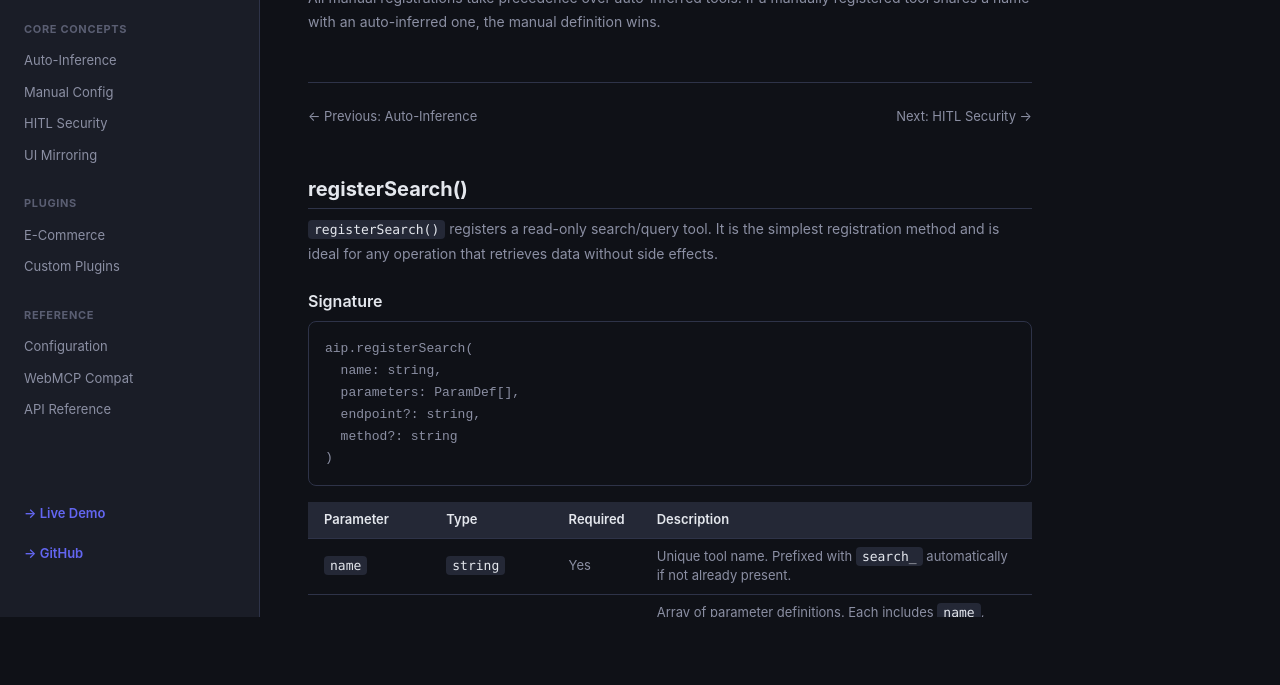
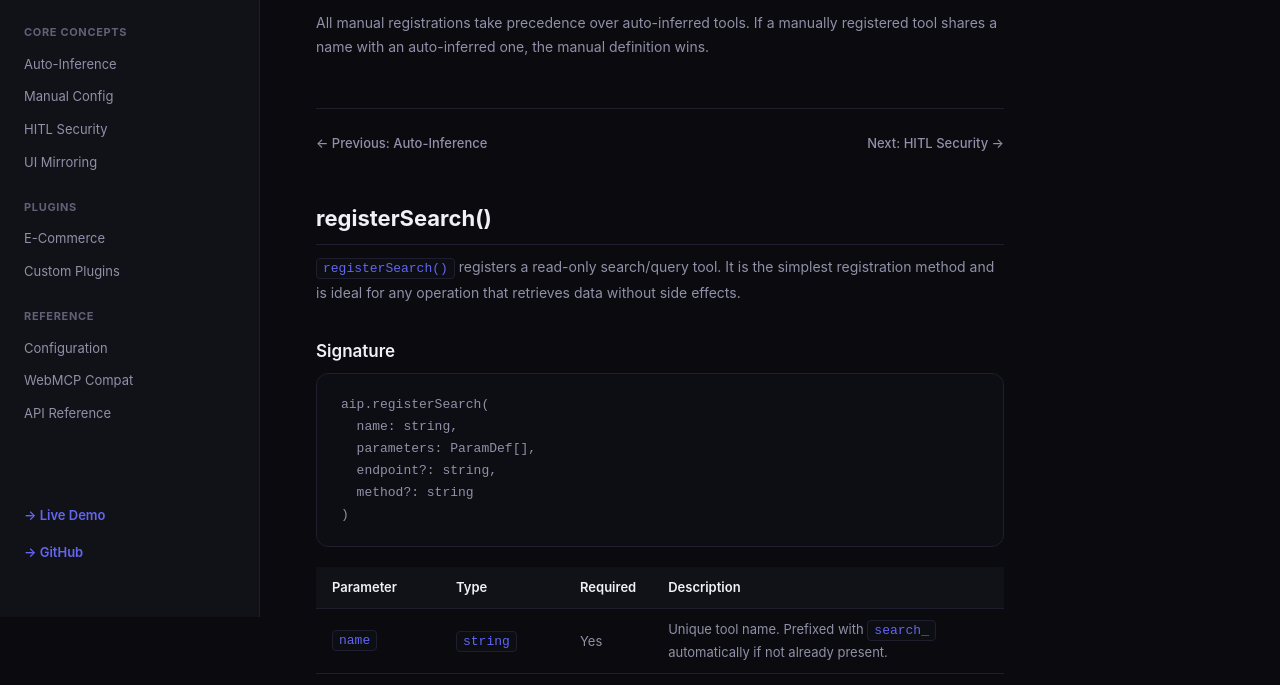
Before and after one commit to agent-interaction-labs/aipjs, a website: page docs/manual-config.html in a window 1280 px wide. Shown: the part 183-868 px from the top of the page. Before the commit the page ends 800 px from the top, so only its background shows below. Drawn offline with Linux system fonts and the light colour scheme; files whose address does not match are found by name.

Commit message:
fix: make docs CSS standalone, drop broken demo import

```diff
--- a/docs/assets/docs.css
+++ b/docs/assets/docs.css
@@ -1,43 +1,83 @@
-/* ═══════════════════════════════════════════════════════════════════════════
-   aip.js Docs — Shared Styles
-   Extends the demo design system with docs-specific layout
-   ═══════════════════════════════════════════════════════════════════════════ */
+/* ══════════════════════════════════════════════════════════════
+   aip.js Docs — Professional dark theme
+   ══════════════════════════════════════════════════════════════ */
 
-@import '/aip.js/demo/framework/styles.css';
+:root {
+  --bg: #0a0a0f;
+  --bg-card: #111118;
+  --bg-code: #0d0d14;
+  --border: #1e1e2e;
+  --border-hover: #2e2e44;
+  --text: #f0f0f6;
+  --text-secondary: #9090a8;
+  --text-muted: #606078;
+  --accent: #6366f1;
+  --accent-bg: rgba(99,102,241,0.08);
+  --green: #22c55e;
+  --amber: #f59e0b;
+  --amber-bg: rgba(245,158,11,0.08);
+  --red: #ef4444;
+  --red-bg: rgba(239,68,68,0.08);
+  --radius: 12px;
+  --radius-sm: 8px;
+  --font: 'Inter', system-ui, -apple-system, sans-serif;
+  --font-mono: 'JetBrains Mono', 'Fira Code', monospace;
+  --transition: 0.15s ease;
+}
 
-/* ── Docs Shell ────────────────────────────────────────────────────────── */
+* { margin: 0; padding: 0; box-sizing: border-box; }
+
+body {
+  font-family: var(--font);
+  background: var(--bg);
+  color: var(--text);
+  line-height: 1.6;
+  -webkit-font-smoothing: antialiased;
+}
+
+/* ── Shell ────────────────────────────────────── */
 .docs-shell {
   display: flex;
-  height: 100vh;
+  min-height: 100vh;
 }
 
-/* ── Sidebar ───────────────────────────────────────────────────────────── */
+/* ── Sidebar ──────────────────────────────────── */
 .docs-sidebar {
   width: 260px;
   flex-shrink: 0;
-  background: var(--bg-secondary);
+  background: var(--bg-card);
   border-right: 1px solid var(--border);
-  overflow-y: auto;
-  padding: var(--space-lg) 0;
+  padding: 28px 0;
   display: flex;
   flex-direction: column;
+  position: sticky;
+  top: 0;
+  height: 100vh;
+  overflow-y: auto;
 }
 
 .docs-sidebar::-webkit-scrollbar { width: 4px; }
 .docs-sidebar::-webkit-scrollbar-thumb { background: var(--border); border-radius: 2px; }
 
 .sidebar-logo {
-  padding: 0 var(--space-lg) var(--space-lg);
+  padding: 0 24px 20px;
   font-size: 18px;
   font-weight: 800;
-  color: var(--accent);
+  letter-spacing: -0.02em;
   border-bottom: 1px solid var(--border);
-  margin-bottom: var(--space-md);
+  margin-bottom: 20px;
 }
 
+.sidebar-logo a {
+  color: var(--text);
+  text-decoration: none;
+}
+
+.sidebar-logo .accent { color: var(--accent); }
+
 .nav-section {
-  padding: 0 var(--space-md);
-  margin-bottom: var(--space-lg);
+  padding: 0 16px;
+  margin-bottom: 20px;
 }
 
 .nav-section-title {
@@ -46,16 +86,16 @@
   text-transform: uppercase;
   letter-spacing: 0.06em;
   color: var(--text-muted);
-  margin-bottom: var(--space-sm);
-  padding: 0 var(--space-sm);
+  margin-bottom: 6px;
+  padding: 0 8px;
 }
 
 .nav-link {
   display: flex;
   align-items: center;
   gap: 8px;
-  padding: 6px var(--space-sm);
-  border-radius: var(--radius-sm);
+  padding: 6px 8px;
+  border-radius: 6px;
   font-size: 13px;
   color: var(--text-secondary);
   text-decoration: none;
@@ -63,12 +103,12 @@
 }
 
 .nav-link:hover {
-  color: var(--text-primary);
-  background: var(--bg-tertiary);
+  color: var(--text);
+  background: rgba(255,255,255,0.04);
 }
 
 .nav-link.active {
-  color: var(--text-primary);
+  color: var(--text);
   background: var(--accent-bg);
   font-weight: 600;
 }
@@ -76,120 +116,126 @@
 .nav-link.demo-link {
   color: var(--accent);
   font-weight: 600;
-  margin-top: var(--space-sm);
+  margin-top: 4px;
 }
 
-/* ── Content Area ──────────────────────────────────────────────────────── */
+/* ── Content ──────────────────────────────────── */
 .docs-content {
   flex: 1;
   overflow-y: auto;
-  padding: var(--space-xl) var(--space-2xl);
-  max-width: 820px;
+  padding: 48px 56px;
+  max-width: 800px;
 }
 
 .docs-content::-webkit-scrollbar { width: 6px; }
 .docs-content::-webkit-scrollbar-thumb { background: var(--border); border-radius: 3px; }
 
 .docs-content h1 {
-  font-size: 28px;
+  font-size: 30px;
   font-weight: 800;
-  margin-bottom: var(--space-sm);
-  color: var(--text-primary);
+  letter-spacing: -0.03em;
+  margin-bottom: 8px;
 }
 
 .docs-content h2 {
-  font-size: 20px;
+  font-size: 22px;
   font-weight: 700;
-  margin-top: var(--space-2xl);
-  margin-bottom: var(--space-sm);
-  padding-bottom: var(--space-xs);
+  margin-top: 48px;
+  margin-bottom: 10px;
+  padding-bottom: 8px;
   border-bottom: 1px solid var(--border);
-  color: var(--text-primary);
 }
 
 .docs-content h3 {
-  font-size: 16px;
+  font-size: 17px;
   font-weight: 600;
-  margin-top: var(--space-lg);
-  margin-bottom: var(--space-sm);
-  color: var(--text-primary);
+  margin-top: 32px;
+  margin-bottom: 8px;
 }
 
 .docs-content p {
-  margin-bottom: var(--space-md);
-  line-height: 1.7;
+  margin-bottom: 16px;
+  line-height: 1.75;
   color: var(--text-secondary);
   font-size: 14px;
 }
 
+.docs-content a {
+  color: var(--accent);
+  text-decoration: none;
+  font-weight: 500;
+}
+
+.docs-content a:hover { text-decoration: underline; }
+
+.docs-content strong { color: var(--text); font-weight: 600; }
+
+/* ── Lists ─────────────────────────────────────── */
 .docs-content ul, .docs-content ol {
-  margin-bottom: var(--space-md);
-  padding-left: var(--space-lg);
+  margin-bottom: 16px;
+  padding-left: 20px;
 }
 
 .docs-content li {
-  margin-bottom: var(--space-xs);
+  margin-bottom: 6px;
   color: var(--text-secondary);
   font-size: 14px;
   line-height: 1.6;
 }
 
-.docs-content a {
-  color: var(--accent);
-  text-decoration: none;
-}
-
-.docs-content a:hover {
-  text-decoration: underline;
-}
-
-/* ── Inline Code ───────────────────────────────────────────────────────── */
+/* ── Code ──────────────────────────────────────── */
 .docs-content :not(pre) > code {
   font-family: var(--font-mono);
   font-size: 13px;
-  background: var(--bg-tertiary);
+  background: var(--bg-code);
   padding: 2px 6px;
   border-radius: 4px;
-  color: var(--text-primary);
+  color: var(--accent);
+  border: 1px solid var(--border);
 }
 
-/* ── Code Blocks ───────────────────────────────────────────────────────── */
 .docs-content pre {
-  background: var(--bg-primary);
+  background: var(--bg-code);
   border: 1px solid var(--border);
   border-radius: var(--radius);
-  padding: var(--space-md);
+  padding: 20px 24px;
   overflow-x: auto;
-  margin-bottom: var(--space-md);
+  margin-bottom: 20px;
 }
 
 .docs-content pre code {
   background: none;
   padding: 0;
   font-size: 13px;
-  line-height: 1.6;
+  line-height: 1.7;
   color: var(--text-secondary);
+  border: none;
 }
 
-/* ── Tables ────────────────────────────────────────────────────────────── */
+.docs-content pre .kw { color: #c084fc; }
+.docs-content pre .fn { color: #818cf8; }
+.docs-content pre .str { color: #22c55e; }
+.docs-content pre .cm { color: var(--text-muted); }
+
+/* ── Tables ────────────────────────────────────── */
 .docs-content table {
   width: 100%;
   border-collapse: collapse;
-  margin-bottom: var(--space-md);
+  margin-bottom: 20px;
   font-size: 13px;
 }
 
 .docs-content th {
   text-align: left;
-  padding: var(--space-sm) var(--space-md);
-  background: var(--bg-tertiary);
-  color: var(--text-primary);
+  padding: 10px 16px;
+  background: var(--bg-card);
+  color: var(--text);
   font-weight: 600;
   border-bottom: 1px solid var(--border);
 }
 
 .docs-content td {
-  padding: var(--space-sm) var(--space-md);
+  padding: 10px 16px;
   border-bottom: 1px solid var(--border);
   color: var(--text-secondary);
 }
@@ -200,19 +246,15 @@
   color: var(--accent);
 }
 
-/* ── Callouts ──────────────────────────────────────────────────────────── */
+/* ── Callouts ──────────────────────────────────── */
 .callout {
   border-left: 3px solid var(--accent);
-  padding: var(--space-sm) var(--space-md);
+  padding: 12px 16px;
   background: var(--accent-bg);
   border-radius: 0 var(--radius-sm) var(--radius-sm) 0;
-  margin-bottom: var(--space-md);
+  margin-bottom: 16px;
   font-size: 13px;
   color: var(--text-secondary);
-}
-
-.callout strong, .callout a {
-  color: var(--text-primary);
 }
 
 .callout.warning {
@@ -225,19 +267,19 @@
   background: var(--red-bg);
 }
 
-/* ── Concept Cards (landing page) ──────────────────────────────────────── */
+/* ── Concept Cards ─────────────────────────────── */
 .concept-grid {
   display: grid;
   grid-template-columns: repeat(auto-fit, minmax(220px, 1fr));
-  gap: var(--space-md);
-  margin-bottom: var(--space-2xl);
+  gap: 12px;
+  margin: 24px 0;
 }
 
 .concept-card {
-  background: var(--bg-secondary);
+  background: var(--bg-card);
   border: 1px solid var(--border);
   border-radius: var(--radius);
-  padding: var(--space-lg);
+  padding: 24px;
   text-decoration: none;
   transition: all var(--transition);
   display: block;
@@ -246,19 +288,26 @@
 .concept-card:hover {
   border-color: var(--accent);
   transform: translateY(-2px);
-  box-shadow: 0 4px 16px rgba(0,0,0,0.3);
+  box-shadow: 0 8px 30px rgba(0,0,0,0.4);
 }
 
 .concept-card .card-icon {
-  font-size: 28px;
-  margin-bottom: var(--space-sm);
+  width: 36px;
+  height: 36px;
+  border-radius: var(--radius-sm);
+  background: var(--accent-bg);
+  display: flex;
+  align-items: center;
+  justify-content: center;
+  font-size: 16px;
+  margin-bottom: 12px;
 }
 
 .concept-card h3 {
   font-size: 15px;
   font-weight: 700;
-  color: var(--text-primary);
-  margin: 0 0 var(--space-xs);
+  color: var(--text);
+  margin: 0 0 4px;
   border: none;
   padding: 0;
 }
@@ -270,12 +319,12 @@
   line-height: 1.5;
 }
 
-/* ── Page Nav (previous/next) ──────────────────────────────────────────── */
+/* ── Page Nav (prev/next) ──────────────────────── */
 .page-nav {
   display: flex;
   justify-content: space-between;
-  margin-top: var(--space-2xl);
-  padding-top: var(--space-lg);
+  margin-top: 48px;
+  padding-top: 24px;
   border-top: 1px solid var(--border);
 }
 
@@ -286,12 +335,9 @@
   text-decoration: none;
   color: var(--text-secondary);
   font-size: 13px;
-  transition: color var(--transition);
 }
 
-.page-nav a:hover {
-  color: var(--text-primary);
-}
+.page-nav a:hover { color: var(--text); text-decoration: none; }
 
 .page-nav .direction {
   font-size: 11px;
@@ -305,14 +351,8 @@
   font-weight: 600;
 }
 
-/* ── Responsive ────────────────────────────────────────────────────────── */
+/* ── Responsive ────────────────────────────────── */
 @media (max-width: 768px) {
-  .docs-sidebar {
-    display: none;
-  }
-
-  .docs-content {
-    padding: var(--space-md);
-    max-width: 100%;
-  }
+  .docs-sidebar { display: none; }
+  .docs-content { padding: 24px 20px; max-width: 100%; }
 }
```
